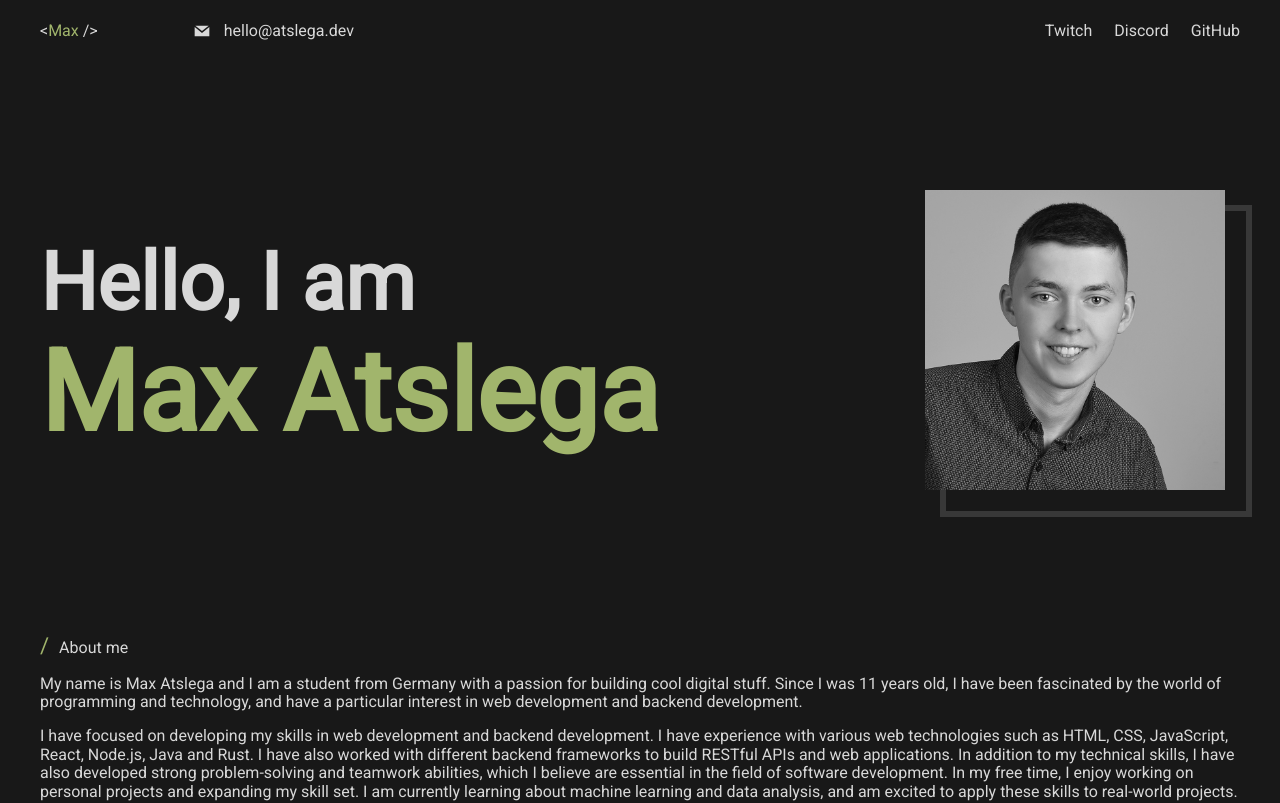
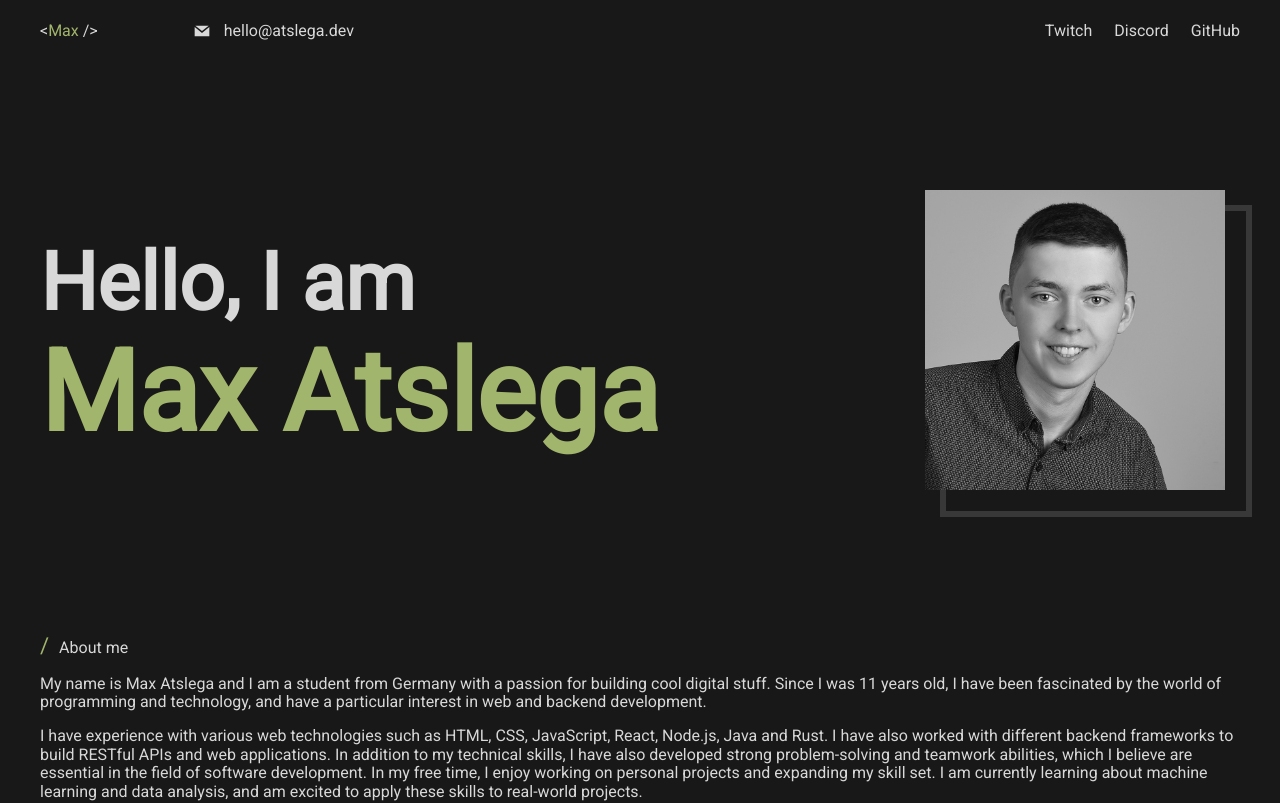
Before and after one commit to MaxAtslega/portfolio, a Next.js app: page / in a window 1280 px wide. Shown: the top 803 px of the page. Built offline with nearby package versions, Linux system fonts and the light colour scheme.

Commit message:
Update text

```diff
--- a/src/pages/index.tsx
+++ b/src/pages/index.tsx
@@ -13,16 +13,15 @@ export default function Home() {
         <p>
           My name is Max Atslega and I am a student from Germany with a passion for building cool digital stuff. Since I
           was 11 years old, I have been fascinated by the world of programming and technology, and have a particular
-          interest in web development and backend development.
+          interest in web and backend development.
         </p>
         <p>
-          I have focused on developing my skills in web development and backend development. I have experience with
-          various web technologies such as HTML, CSS, JavaScript, React, Node.js, Java and Rust. I have also worked with
-          different backend frameworks to build RESTful APIs and web applications. In addition to my technical skills, I
-          have also developed strong problem-solving and teamwork abilities, which I believe are essential in the field
-          of software development. In my free time, I enjoy working on personal projects and expanding my skill set. I
-          am currently learning about machine learning and data analysis, and am excited to apply these skills to
-          real-world projects.
+          I have experience with various web technologies such as HTML, CSS, JavaScript, React, Node.js, Java and Rust.
+          I have also worked with different backend frameworks to build RESTful APIs and web applications. In addition
+          to my technical skills, I have also developed strong problem-solving and teamwork abilities, which I believe
+          are essential in the field of software development. In my free time, I enjoy working on personal projects and
+          expanding my skill set. I am currently learning about machine learning and data analysis, and am excited to
+          apply these skills to real-world projects.
         </p>
         <p>
           I am eager to continue learning and growing as a developer, and am always looking for new opportunities to
```
